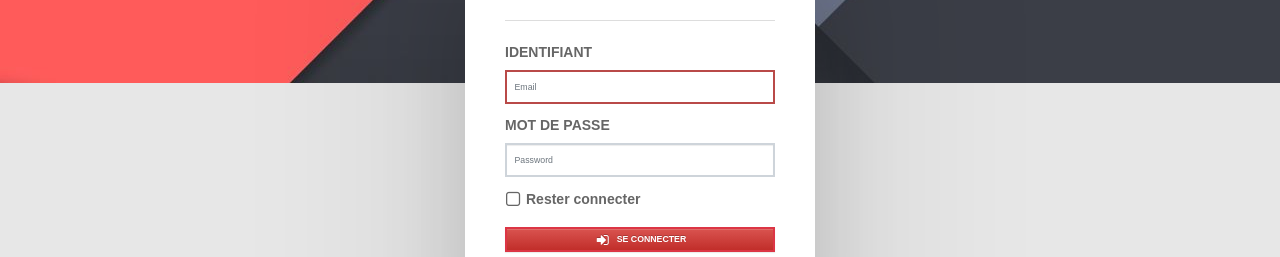
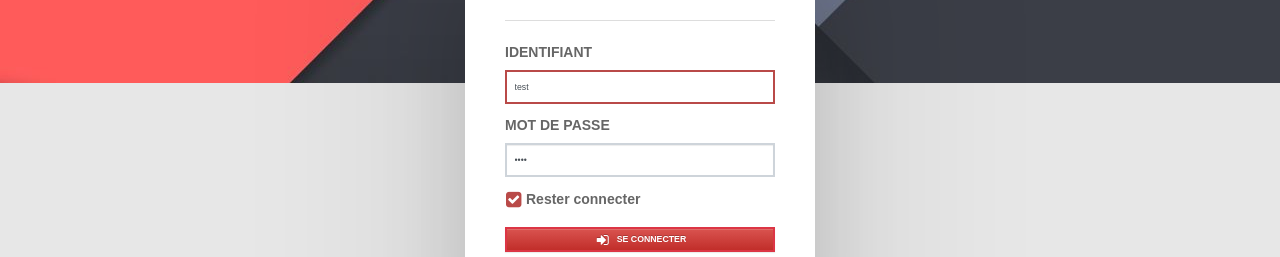
Before and after one commit to Benfarhat/plateform-services, a React (Create React App) app: page /login in a window 1280 px wide. Shown: the part 317-574 px from the top of the page. Built offline with nearby package versions, Linux system fonts and the light colour scheme.

Commit message:
implementing login

```diff
--- a/src/App.js
+++ b/src/App.js
@@ -36,6 +36,7 @@ class App extends Component {
           <Redirect from="/abcd" to="/"/>
           <Route path="/login" component={Login} />
           <AuthRoute path="/admin" component={Admin} />
+          <Route component={Home}/>
         </Switch>
       </Router>
     );
@@ -52,7 +53,6 @@ class App extends Component {
 //           <Redirect from="/abcd" to="/"/>
 //           <Route path="/login" component={Login} />
 //           <AuthRoute path="/admin" component={Admin} />
-//           <Route component={Home}/>
 //         </Switch>
 //       </Router>
 //     );
--- a/src/components/Home.js
+++ b/src/components/Home.js
@@ -3,7 +3,10 @@ import { Header, Sidebar, Main } from './layouts'
 import { domaines } from '../data/data'
 
 class Home extends Component {
-    state = {
+    constructor(props){
+        super(props)
+
+        this.state = {
             langue: 'fr',
             fr: {
                 application: {
@@ -17,14 +20,12 @@ class Home extends Component {
                     search: "بحث"
                 }
             },
-        domaines: {}
+            domaines: domaines
+        }
     }
 
     componentWillMount(){
 
-        this.setState({
-            domaines: domaines
-        })
     }
 
     render() {
--- a/src/components/auth/Login.js
+++ b/src/components/auth/Login.js
@@ -1,7 +1,48 @@
 import React, { Fragment, Component } from 'react'
 
 export default class Login extends Component {
+    constructor(props) {
+        super(props)
+
+        this.state = {
+            username: 'test',
+            password: 'pass',
+            remember: true,
+            submitted: false
+        };
+
+        this.handleChange = this.handleChange.bind(this);
+        this.handleSubmit = this.handleSubmit.bind(this);
+    }
+
+    handleChange(e) {
+        if(e.target.type==="checkbox"){
+            this.setState({remember: !this.state.remember})
+        } else {
+            const { name, value } = e.target;
+            this.setState({ [name]: value });
+        }
+        console.log(this.state)
+    }
+
+    handleSubmit(e) {
+        e.preventDefault();
+
+        this.setState({ submitted: true });
+
+        /*
+        const { username, password } = this.state;
+        const { dispatch } = this.props;
+        if (username && password) {
+            dispatch(userActions.login(username, password));
+        }
+        */
+    }
+
     render() {
+
+        const { username, password, remember } = this.state;
+
         return (
             <Fragment>
                 <section className="material-half-bg">
@@ -12,21 +53,21 @@ export default class Login extends Component {
                         <h1>Administration</h1>
                     </div>
                     <div className="login-box">
-                        <form className="login-form" action="index.html">
+                        <form className="login-form" onSubmit={this.handleSubmit}>
                         <h3 className="login-head"><i className="fa fa-lg fa-fw fa-user"></i>CONNEXION</h3>
                         <div className="form-group">
                             <label className="control-label">IDENTIFIANT</label>
-                            <input className="form-control" type="text" placeholder="Email" autoFocus />
+                            <input className="form-control" type="text" placeholder="Email" autoFocus name="username" value={username} onChange={this.handleChange} />
                         </div>
                         <div className="form-group">
                             <label className="control-label">MOT DE PASSE</label>
-                            <input className="form-control" type="password" placeholder="Password" />
+                            <input className="form-control" type="password" name="password" value={password} placeholder="Password" onChange={this.handleChange} />
                         </div>
                         <div className="form-group">
                             <div className="utility">
                             <div className="animated-checkbox">
                                                                 <label>
-                                <input type="checkbox" /><span className="label-text">Rester connecter</span>
+                                <input type="checkbox" name="remember" defaultChecked={remember} onChange={this.handleChange}  /><span className="label-text">Rester connecter</span>
                                 </label>
                             </div>
                             </div>
--- a/src/index.js
+++ b/src/index.js
@@ -1,31 +1,20 @@
 import React from 'react';
 import ReactDOM from 'react-dom';
-
+/*
 import { ApolloProvider } from 'react-apollo';
 import { ApolloClient } from 'apollo-client';
 import { HttpLink } from 'apollo-link-http';
 import { InMemoryCache } from 'apollo-cache-inmemory';
+*/
 
 
 
 import './index.css';
 import App from './App';
-//import registerServiceWorker from './registerServiceWorker';
+import registerServiceWorker from './registerServiceWorker';
+
 
 /*
-
-  networkInterface.use([{
-    applyMiddleware(req, next) {
-      if (!req.options.headers) {
-        req.options.headers = {};
-      }
-      req.options.headers['x-token'] = localStorage.getItem('token');
-      req.options.headers['x-refresh-token'] = localStorage.getItem('refreshToken');
-      next();
-    }
-  }]);
-  */
-
   const client = new ApolloClient({
     //link: new HttpLink({ uri: 'https://localhost:3000/graphql' }),
     link: new HttpLink(),
@@ -37,7 +26,8 @@ import App from './App';
       <App />
     </ApolloProvider>
   );
+  */
 
-ReactDOM.render(<RootComponent />, document.getElementById('root'));
+ReactDOM.render(<App />, document.getElementById('root'));
 
-//registerServiceWorker();
+registerServiceWorker();
```
Lines whose indentation alone changed are shown as unchanged.
